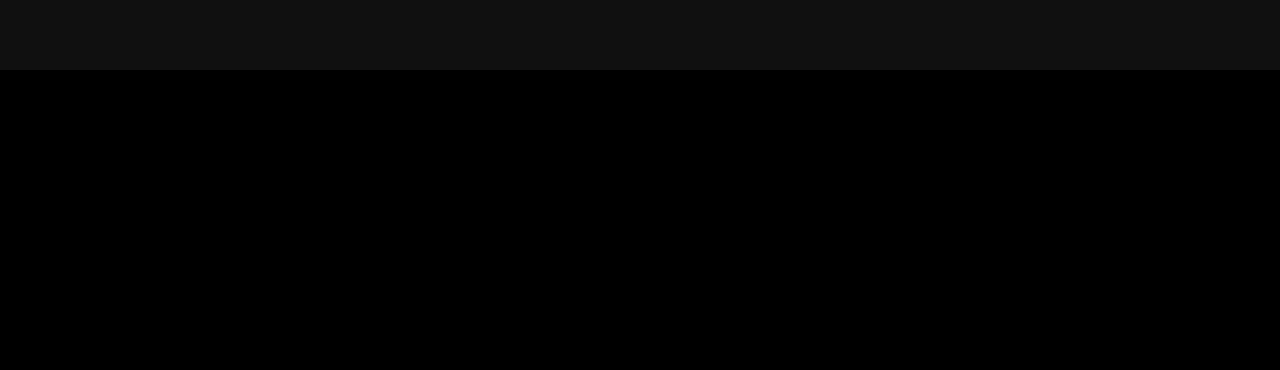
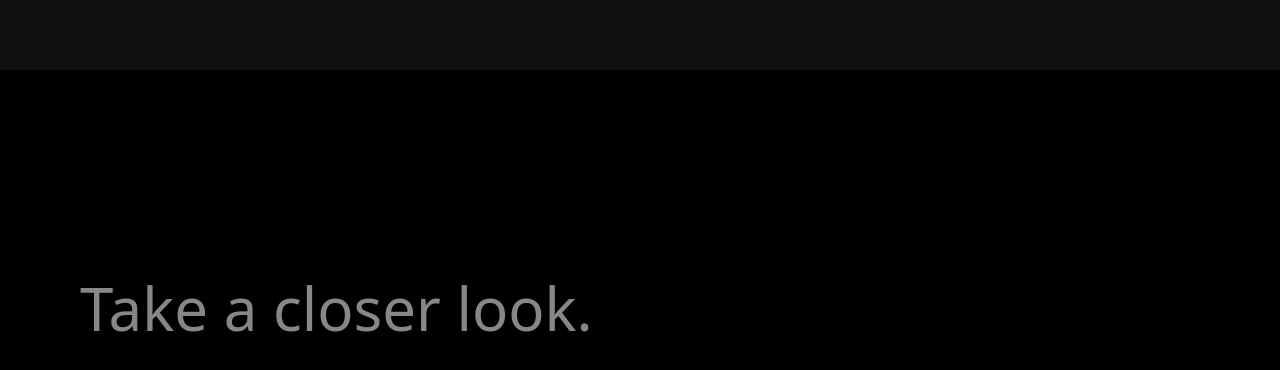
Before and after one commit to jfernandesdev/apple-website, a React (Vite) app: page / in a window 1280 px wide. Shown: the part 1654-2024 px from the top of the page. Before the commit the page ends 1724 px from the top, so only its background shows below. Built offline with nearby package versions, Linux system fonts and the light colour scheme.

Commit message:
FIX: fix carousel controls button visibility

```diff
--- a/src/App.jsx
+++ b/src/App.jsx
@@ -1,6 +1,7 @@
 import Navbar from "./components/Navbar"
 import Hero from "./components/Hero"
 import Highlights from "./components/Highlights"
+import Model from "./components/Model"
 
 const App = () => {
   return (
@@ -8,6 +9,7 @@ const App = () => {
       <Navbar />
       <Hero />
       <Highlights />
+      <Model />
     </main>
   )
 }
--- /dev/null
+++ b/src/components/Model.jsx
@@ -0,0 +1,22 @@
+import { useGSAP } from "@gsap/react"
+import gsap from "gsap"
+
+const Model = () => {
+  useGSAP(() => {
+    gsap.to("#heading", {
+      opacity: 1,
+    })
+  })
+
+  return (
+    <section id="model-section" className="common-padding">
+      <div className="screen-max-width">
+        <h1 id="heading" className="section-heading">
+          Take a closer look.
+        </h1>
+      </div>
+    </section>
+  )
+}
+
+export default Model
--- a/src/components/VideoCarousel.jsx
+++ b/src/components/VideoCarousel.jsx
@@ -140,13 +140,17 @@ const VideoCarousel = () => {
   useEffect(() => {
     gsap.to(controlWrapperRef.current, {
       y: 0,
-      duration: 0.5,
       opacity: 1,
       scrollTrigger: {
         trigger: "#highlights",
         start: 'top top',
-        end: "bottom bottom",
+        end: 'bottom+=75 bottom',
         scrub: true,
+        onLeave: () => {
+          gsap.to(controlWrapperRef.current, {
+            opacity: 0,
+          });
+        }
       },
     });
   }, []);
@@ -199,7 +203,7 @@ const VideoCarousel = () => {
         ))}
       </div>
 
-      <div ref={controlWrapperRef} className="fixed flex bottom-10 left-1/2 transform -translate-x-1/2 opacity-0">
+      <div ref={controlWrapperRef} className="fixed flex bottom-5 left-1/2 transform -translate-x-1/2 opacity-0">
         <div className="flex-center py-5 px-7 bg-gray-300 backdrop-blur rounded-full">
           {videoRef.current.map((_, i) => (
             <span
```
